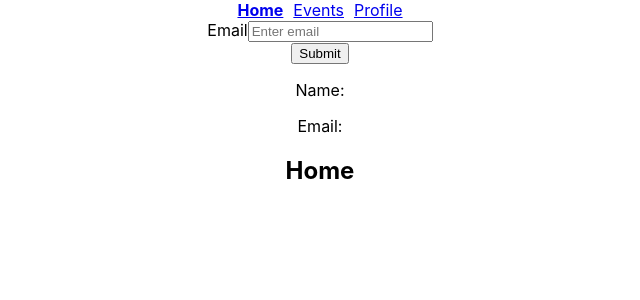
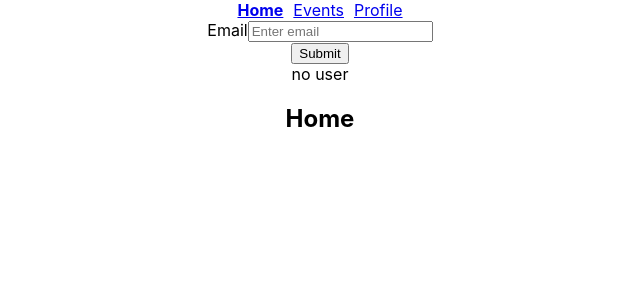
Before and after one commit to natjng/invite-client, a React (Create React App) app: page / in a window 1280 px wide. Shown: the top 300 px of the page, without its empty margins (320-960 px from the left). Built offline with nearby package versions, Linux system fonts and the light colour scheme; the HTML template or start-up script is replaced by a standard one.

Commit message:
mapStateToProps from correct key from state

```diff
--- a/src/components/User.js
+++ b/src/components/User.js
@@ -3,22 +3,25 @@ import { connect } from 'react-redux';
 
 class User extends React.Component {
     render() {
-        return (
+        return(
             <div>
-                {/* {props.user.name ? <h2>Name: {props.user.name}</h2> : ""}<br/>
-                Email: {props.user.email} */}
-                <p>Name: {this.props.user.name}</p>
-                <p>Email: {this.props.user.email}</p>
+                {this.props.currentUser ? <><h2>Profile</h2><p>Name: {this.props.currentUser.name}</p><p>Email: {this.props.currentUser.email}</p>Edit</> : 'no user'}
             </div>
         )
     }
 }
 
 const mapStateToProps = state => {
-    return { user: state.user }
+    return { currentUser: state.user.currentUser }
 }
 
 export default connect(mapStateToProps)(User);
+// export default User;
+
+
+// {this.props.currentUser ? (<div><h2>Profile</h2>
+//     <p>Name: {this.props.currentUser.name}</p>
+//     <p>Email: {this.props.currentUser.email}</p></div>) : ''}
 
 // make separate components for events and hosted events
 // props.events/store.events.map if events : "You don't have any events."
```
